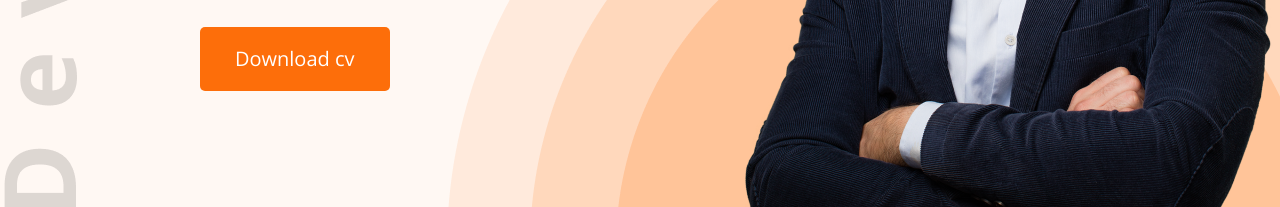
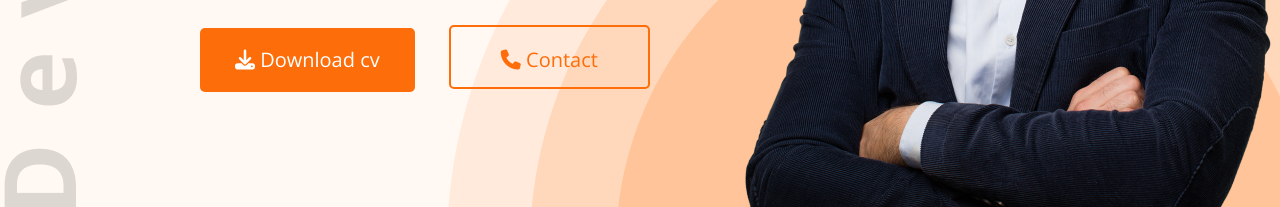
Before and after one commit to tanjinahakim/developer-portfolio, a plain HTML site: page index.html in a window 1280 px wide. Shown: the part 593-800 px from the top of the page. Drawn offline with nearby package versions, Linux system fonts and the light colour scheme.

Commit message:
added icon

```diff
--- a/index.html
+++ b/index.html
@@ -5,6 +5,7 @@
     <meta http-equiv="X-UA-Compatible" content="IE=edge">
     <meta name="viewport" content="width=device-width, initial-scale=1.0">
     <title>Developer Portfolio</title>
+    <script src="https://kit.fontawesome.com/b501ed7da0.js" crossorigin="anonymous"></script>
     <link rel="stylesheet" href="styles/portfolio.css">
     <link rel="preconnect" href="https://fonts.googleapis.com"><link rel="preconnect" href="https://fonts.gstatic.com" crossorigin><link href="https://fonts.googleapis.com/css2?family=Open+Sans:wght@300;400&display=swap" rel="stylesheet">
 </head>
@@ -24,7 +25,8 @@
                 <h3 class="banner-subtitle" >Hi, I am</h3>
                 <h1 class="banner-title" >Mary Hardy</h1>
                 <p class="banner-desc">Shot what able cold new see hold.Friendly as an betrayed formerly he. Morning because as to society behaved moments.</p>
-                <button class="btn-primary">Download cv</button>
+                <button class="btn-primary"><i class="fa-solid fa-download"></i> Download cv</button>
+                <button class="btn-secondary"><i class="fa-solid fa-phone"></i> Contact</button>
             </div>
             <img id="hardy" src="images\hardy.png" alt="">
         </div>
@@ -141,7 +143,7 @@
                 </div>
         </div>
         <div class="resume-btn">
-            <button class="btn-primary">Download CV</button>
+            <button class="btn-primary"><i class="fa-solid fa-download"></i> Download CV</button>
         </div>
 
         </section>
--- a/styles/portfolio.css
+++ b/styles/portfolio.css
@@ -15,6 +15,18 @@
     font-size: 20px;
     padding: 18px 35px;
     background: #FD6E0A;
+    margin-right: 30px;
+}
+.btn-secondary{
+    color: #FD6E0A;
+    height: 64px;
+    border-radius: 5px;
+    border: 2px solid #FD6E0A;
+    font-weight: 700px;
+    font-size: 20px;
+    padding: 19px 50px;
+    background-color: Transparent;
+
 }
 /*header & navigations styles */
 .header{
```
